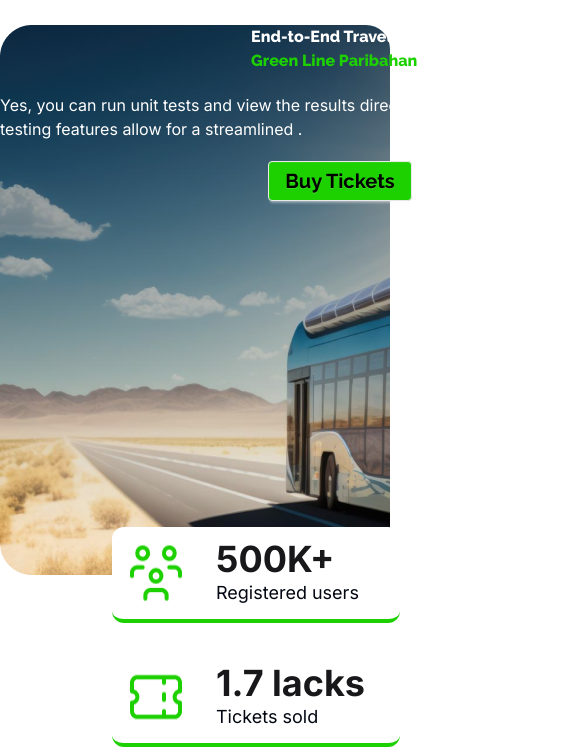
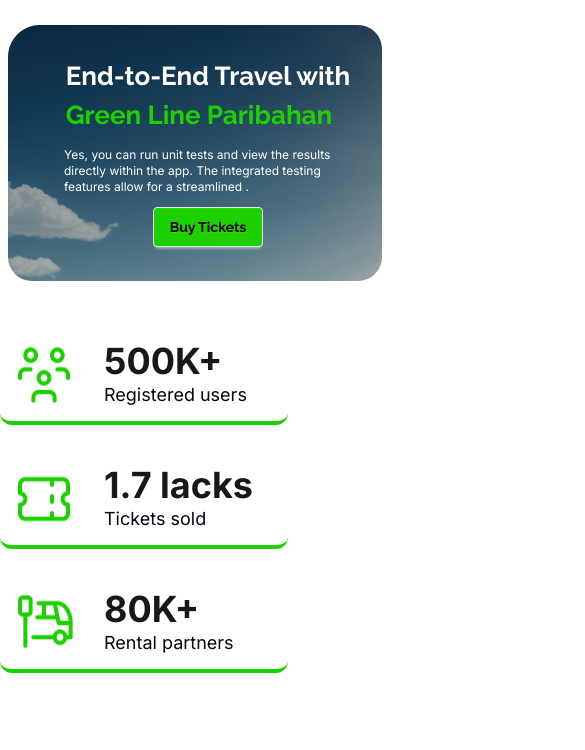
Before and after one commit to MaharobHossain/Green-Line-Paribahan-Bus-Ticket-Booking-Website, a plain HTML site: page index.html in a window 390 px wide. Shown: the part 67-817 px from the top of the page, 585 px wide, since content can reach past the window. Drawn offline with nearby package versions, Linux system fonts and the light colour scheme.

Commit message:
responsive header complete

```diff
--- a/index.html
+++ b/index.html
@@ -73,21 +73,21 @@
 
 
         <!-- Banner design section -->
-        <div class="h-[550px] rounded-3xl mt-7" style=" background-image: url(images/banner.png);">
-            <div class="w-[680px] lg:pt-24 lg:ml-64 space-y-5 flex flex-col items-center">
-                <h1 class="lg:text-6xl font-extrabold text-white">End-to-End Travel with
+        <div class="lg:h-[550px] h-64 lg:rounded-3xl rounded-3xl  mx-2 lg:mx-0 mt-7" style=" background-image: url(images/banner.png);">
+            <div class="lg:w-[680px] w-72  lg:pt-24 lg:ml-64 lg:space-y-5 space-y-3 flex flex-col items-center ml-14 pt-8">
+                <h1 class="lg:text-6xl text-[26px] lg:font-extrabold font-bold text-white">End-to-End Travel with
                     <br>
                     <span class="lg:text-5xl text-[#1DD100]">Green Line Paribahan</span>
                 </h1>
-                <p class="inter-font text-white text-base ">Yes, you can run unit tests and view the results directly within the app. The integrated testing features allow for a streamlined .</p>
-                <button class="btn bg-[#1DD100] text-black text-xl font-bold">Buy Tickets</button>
+                <p class="inter-font text-white lg:text-base text-xs">Yes, you can run unit tests and view the results directly within the app. The integrated testing features allow for a streamlined .</p>
+                <button class="btn bg-[#1DD100] text-black lg:text-xl font-bold">Buy Tickets</button>
             </div>
         </div>
 
 
 
 
-        <div class="flex lg:flex-row flex-col gap-7 pl-28 -mt-12">
+        <div class="flex lg:flex-row flex-col gap-7 lg:pl-28 lg:-mt-12 pt-12 lg:pt-0">
 
             <div class="w-72 h-24 bg-white border-b-4 border-[#1DD100] rounded-xl">
                 <div class="flex p-3">
```
